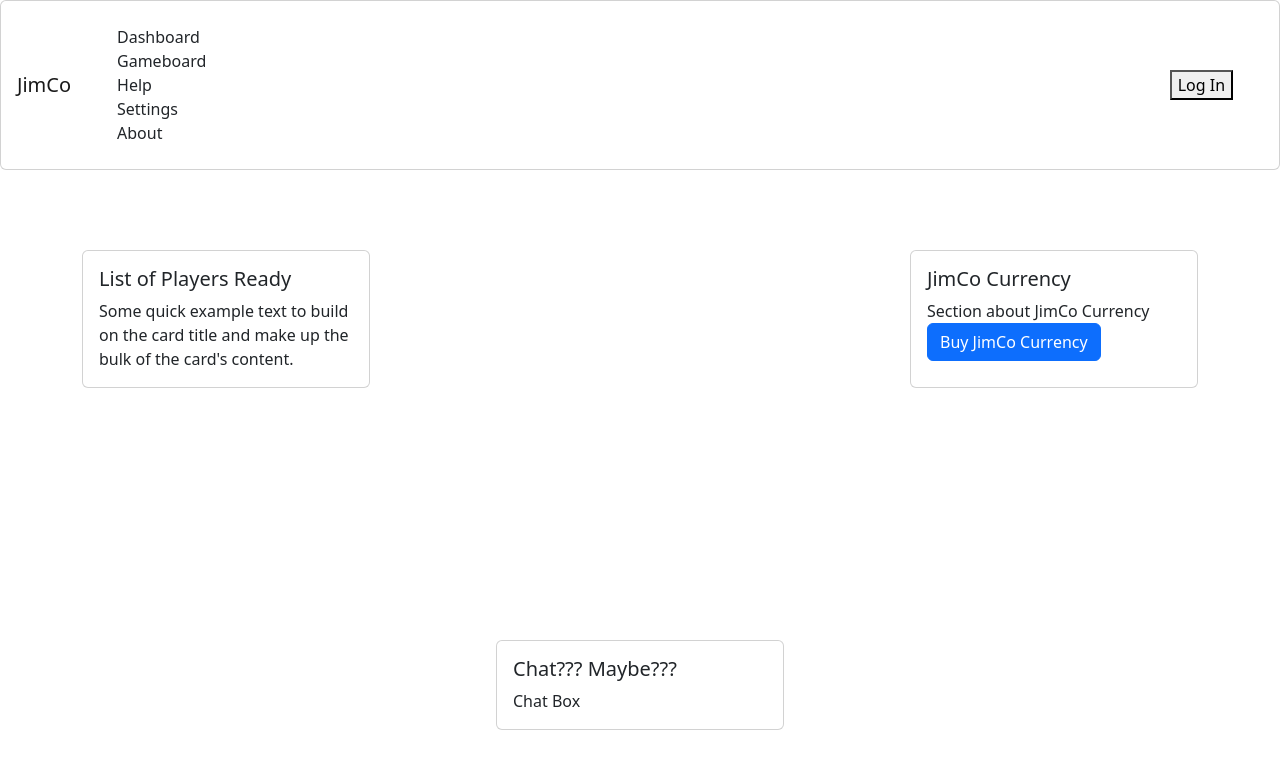
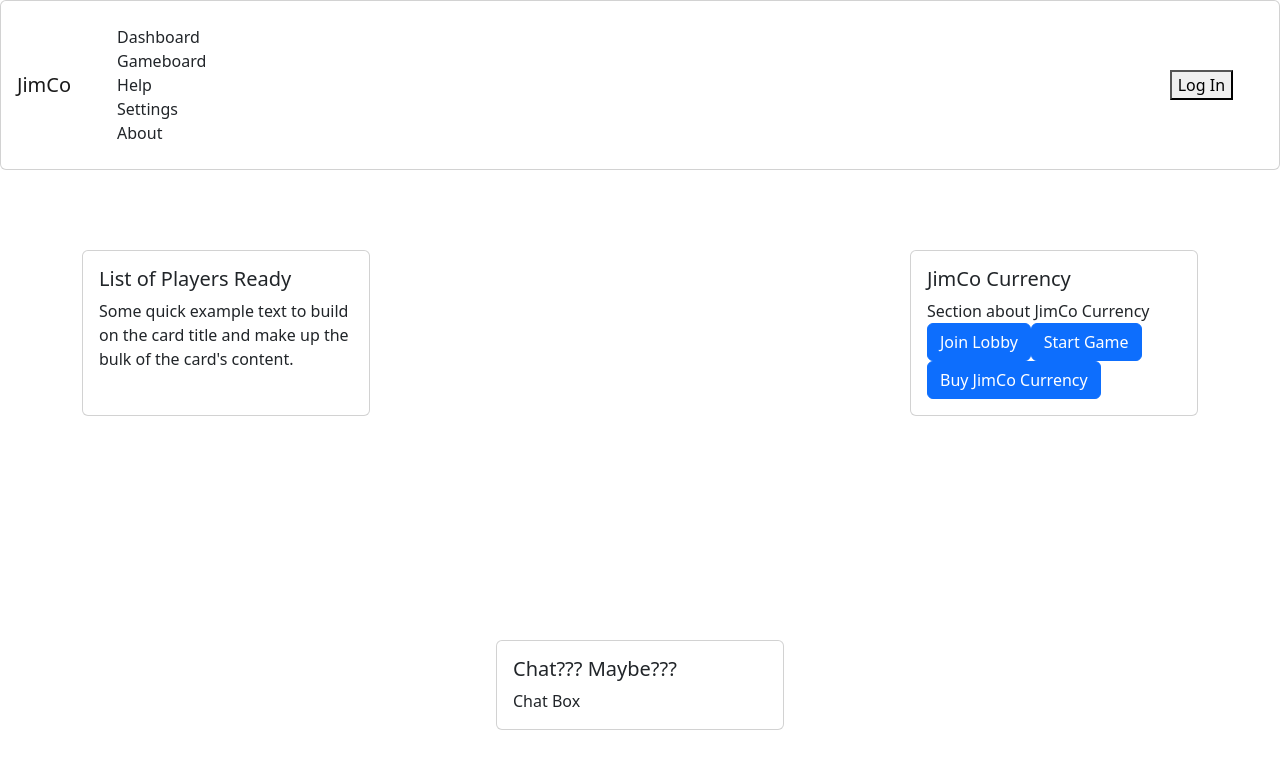
Before and after one commit to Marzaylou-Hugjim-III/JimCo, a React (Create React App) app: page /gameboard in a window 1280 px wide. Shown: the top 768 px of the page. Built offline with nearby package versions, Linux system fonts and the light colour scheme; no server answers.

Commit message:
lobbyandgamestart

```diff
--- a/src/gameboard.js
+++ b/src/gameboard.js
@@ -6,8 +6,16 @@ import { socket } from "./App";
 
 class Gameboard extends React.Component {
 
+  joinLobby() {
+    socket.emit("ping", { "route": "joinLobby", "id": socket.id, "intendedReciever": "sender", "payload": {} });
+  }
+
+  startGame() {
+    socket.emit("ping", { "route": "startGame", "id": socket.id, "intendedReciever": "sender", "payload": {} });
+  }
+
   addOneJimCoin() {
-    //socket.emit("ping", { "route": "", "id": socket.id, "intendedReciever": "sender", "payload": { amt: 1} });
+    socket.emit("ping", { "route": "addMoney", "id": socket.id, "intendedReciever": "sender", "payload": { amt: 1 } });
   }
 
   render() {
@@ -29,6 +37,12 @@ class Gameboard extends React.Component {
               <Card.Title>JimCo Currency</Card.Title>
               <Card.Text>
                 Section about JimCo Currency
+              <Button
+                onClick={() => this.joinLobby()}
+                variant="primary">Join Lobby</Button>
+              <Button
+                onClick={() => this.startGame()}
+                variant="primary">Start Game</Button>
               <Button
                 onClick={() => this.addOneJimCoin()}
                 variant="primary">Buy JimCo Currency</Button>
```
